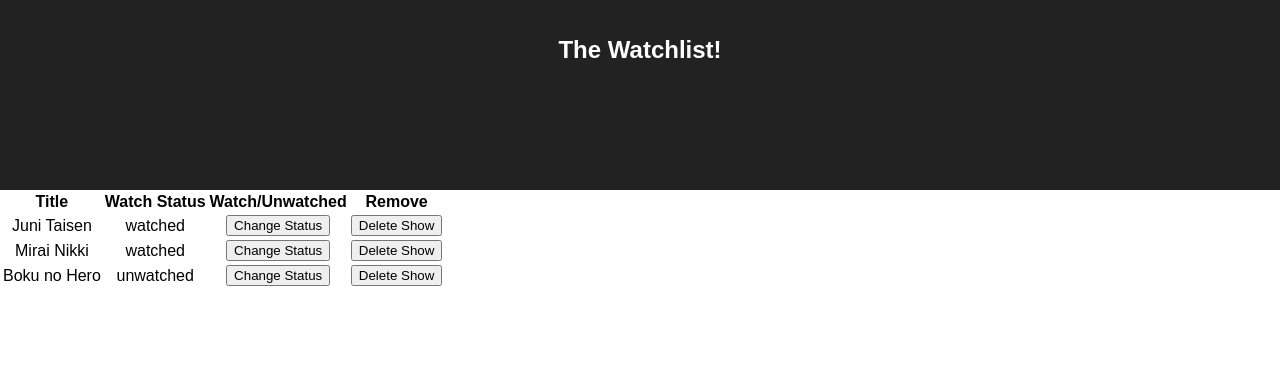
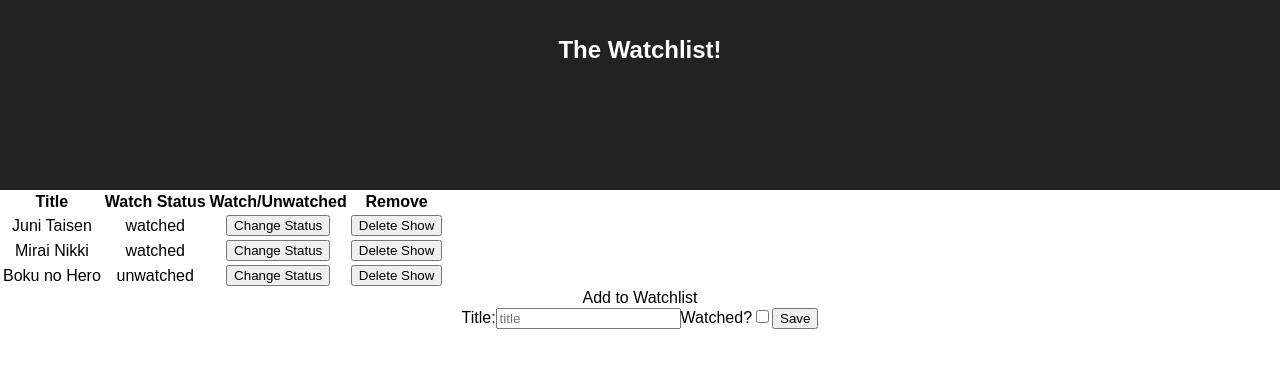
Before and after one commit to alexfuro/tvwatcher, a React (Create React App) app: page / in a window 1280 px wide. Shown: the top 368 px of the page. Built offline with nearby package versions, Linux system fonts and the light colour scheme.

Commit message:
Add new show functionality

```diff
--- a/src/App.js
+++ b/src/App.js
@@ -1,6 +1,7 @@
 import React, { Component } from 'react';
 import './App.css';
 import ShowList from './showlist';
+import ShowForm from './showform';
 
 const sample = [
   {
@@ -19,11 +20,27 @@ class App extends Component {
   constructor(props){
     super(props);
     this.state = {shows: sample};
+    this.handleSubmit = this.handleSubmit.bind(this);
     this.handleDelete = this.handleDelete.bind(this);
     this.toggleStatus = this.toggleStatus.bind(this);
   }
   save(shows) {
     this.setState({shows});
+  }
+  newShow(event){
+    const title = event.target.children[2].value;
+    const status = event.target.children[4].checked;
+
+    return { title, status };
+  }
+  clearForm(event){
+    event.target.children[2].value    = "";
+    event.target.children[4].checked = false;
+  }
+  addToList(show){
+    const shows = this.state.shows;
+    shows.push(show);
+    this.save(shows);
   }
   removeFromList(showId){
     const shows = this.state.shows;
@@ -40,6 +57,16 @@ class App extends Component {
   handleDelete(showId){
    this.removeFromList(showId);
   }
+  handleSubmit(event){
+    event.preventDefault();
+
+    const show = this.newShow(event);
+
+    if(show) {
+      this.addToList(show);
+      this.clearForm(event);
+    }
+  }
   render() {
     return (
       <div className="App">
@@ -47,6 +74,7 @@ class App extends Component {
           <h1 className="App-title">The Watchlist!</h1>
         </header>
         <ShowList shows={this.state.shows} onDelete={this.handleDelete} toggleStatus={this.toggleStatus} />
+        <ShowForm onSubmit={this.handleSubmit}/>
       </div>
     );
   }
--- /dev/null
+++ b/src/showform.js
@@ -0,0 +1,21 @@
+import React, { Component } from 'react';
+import './showform.css';
+
+class ShowForm extends Component {
+  render() {
+    return (
+      <form className="ShowForm" onSubmit={this.props.onSubmit}>
+         <legend>Add to Watchlist</legend>
+         <label>Title:</label>
+         <input type="text" name="title" placeholder="title" />
+
+         <label>Watched?</label>
+         <input type="checkbox" name="status" />
+
+         <input type="submit" id="submitShowForm" name="submitShow" value="Save" />
+       </form>
+    );
+  }
+}
+
+export default ShowForm;
```
Also changed, not shown: src/showform.css (added).
